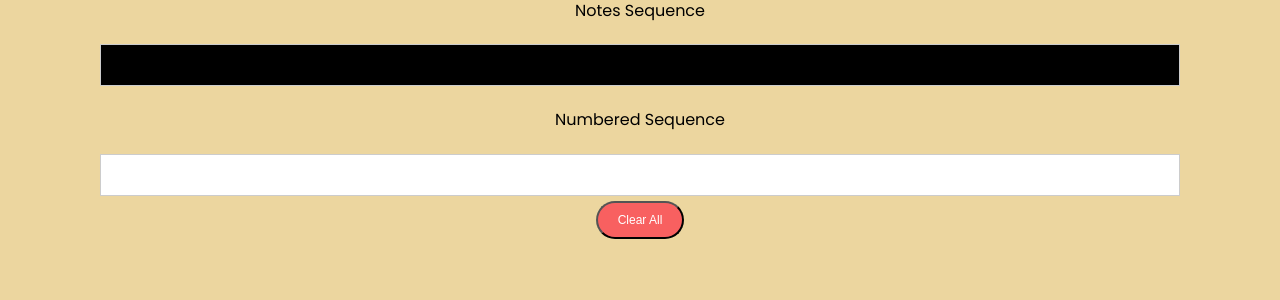
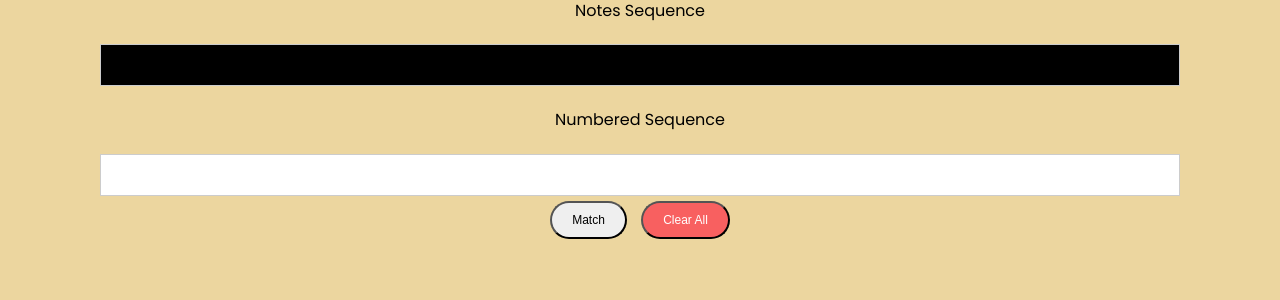
Before and after one commit to RajeevDash007/CD_2, a Flask app: page / in a window 1280 px wide. Shown: the part 324-624 px from the top of the page. Run offline with Flask 3, Linux system fonts and the light colour scheme.

Commit message:
added matching sequence algo and added 3 ragas dataset

```diff
--- a/app.py
+++ b/app.py
@@ -17,6 +17,54 @@ surs_numbers = {
     'Ni': 12
 }
 
+raga_sequences = {
+    'Bilawal': {
+        'aroha': 'Sa Re Ga Ma Pa Dha Ni Sa',
+        'abroha': 'Sa Ni Dha Pa Ma Ga Re Sa',
+        'pakad': 'Sa Re Ga Ma, Ga Ma Re Ga, Re Ga Ma Pa, Dha Pa Ma Ga, Re Sa'
+    },
+    'Kafi': {
+        'aroha': 'Sa Re KomalGa Ma Pa Dha KomalNi Sa',
+        'abroha': 'Sa KomalNi Dha Pa Ma KomalGa Re Sa',
+        'pakad': 'KomalNi Sa Re Ma, Ma Pa Dha Pa, Dha Pa Ma KomalGa, Ma KomalGa Re KomalGa, Sa Re Sa'
+    },
+    'Bhairav': {
+        'aroha': 'Sa KomalRe Ga Ma Pa KomalDha Ni Sa',
+        'abroha': 'Sa Ni KomalDha Pa Ma Ga KomalRe Sa',
+        'pakad': 'KomalRe Ga Ma Pa, KomalDha Pa Ma Ga, Ma Ga KomalRe Ga, KomalRe Ga Ma Pa, KomalDha Ni Sa'
+    },
+
+}
+
+def compare_sequences(input_sequence, raga_sequences):
+    match_results = {}
+    for raga, sequences in raga_sequences.items():
+        match_percentage = calculate_match_percentage(input_sequence, sequences)
+        match_results[raga] = match_percentage
+    return match_results
+
+def calculate_match_percentage(input_sequence, sequences):
+    input_set = set(input_sequence.split())
+    aroha_set = set(sequences['aroha'].split())
+    abroha_set = set(sequences['abroha'].split())
+    pakad_set = set(sequences['pakad'].replace(',', '').split())
+
+    common_aroha = len(input_set.intersection(aroha_set))
+    common_abroha = len(input_set.intersection(abroha_set))
+    common_pakad = len(input_set.intersection(pakad_set))
+
+    total_elements = len(input_set)
+
+    # Calculate percentage match for each aspect (aroha, abroha, pakad)
+    aroha_percentage = common_aroha / total_elements * 100
+    abroha_percentage = common_abroha / total_elements * 100
+    pakad_percentage = common_pakad / total_elements * 100
+
+    # Take the average of the three percentages
+    average_percentage = (aroha_percentage + abroha_percentage + pakad_percentage) / 3
+
+    return round(average_percentage, 2)
+
 @app.route('/')
 def index():
     return render_template('index.html')
@@ -24,14 +72,17 @@ def index():
 @app.route('/process_sequence', methods=['POST'])
 def process_sequence():
     data = request.get_json()
-    sequence = data.get('sequence', '')
+    input_sequence = data.get('sequence', '')
 
     # Assign numbers to surs
-    numbered_sequence = ' '.join(str(surs_numbers[sur]) for sur in sequence.split())
+    numbered_sequence = ' '.join(str(surs_numbers[sur]) for sur in input_sequence.split())
 
     print('Received sequence from frontend:', numbered_sequence)
 
-    return jsonify({'numbered_sequence': numbered_sequence})
+    # Compare input sequence with raga sequences
+    match_results = compare_sequences(input_sequence, raga_sequences)
+
+    return jsonify({'numbered_sequence': numbered_sequence, 'match_results': match_results})
 
 if __name__ == '__main__':
     app.run(debug=True)
--- a/static/script.js
+++ b/static/script.js
@@ -3,8 +3,9 @@ let sequence = '';
 function addToSequence(sur) {
   sequence += sur + ' ';
   document.getElementById('sequence-box').innerHTML = sequence;
+}
 
-  // Send the sequence to Python for numbering
+function matchSequence() {
   sendSequenceToPython(sequence);
 }
 
@@ -20,6 +21,7 @@ function sendSequenceToPython(sequence) {
   .then(data => {
     console.log('Received response from Python:', data);
     updateNumberedSequenceBox(data.numbered_sequence);
+    displayMatchResults(data.match_results);
   })
   .catch(error => {
     console.error('Error:', error);
@@ -31,6 +33,20 @@ function updateNumberedSequenceBox(numberedSequence) {
   numberedSequenceBox.innerHTML = numberedSequence;
 }
 
+function displayMatchResults(matchResults) {
+  const matchResultsBox = document.getElementById('match-results-box');
+  matchResultsBox.innerHTML = '<h4>Match Results</h4>';
+
+  for (const raga in matchResults) {
+    const percentage = matchResults[raga];
+    const resultString = `${raga}: ${percentage}%`;
+
+    const resultElement = document.createElement('p');
+    resultElement.textContent = resultString;
+
+    matchResultsBox.appendChild(resultElement);
+  }
+}
 
 document.addEventListener('keydown', function(event) {
   const key = event.key.toLowerCase();
@@ -43,5 +59,4 @@ document.addEventListener('keydown', function(event) {
 
 function reloadPage() {
     location.reload();
-  }
-updateSequenceBox();
+}
--- a/templates/index.html
+++ b/templates/index.html
@@ -27,6 +27,8 @@
     <div id="sequence-box"></div>
     <h4>Numbered Sequence</h4>
     <div id="numbered-sequence-box"></div>
+    <div id="match-results-box"></div>
+    <button onclick="matchSequence()">Match</button>
     <button onclick="reloadPage()" class="clearBtn">Clear All</button>
   </div>
   <script src="{{ url_for('static', filename='script.js') }}"></script>
```
